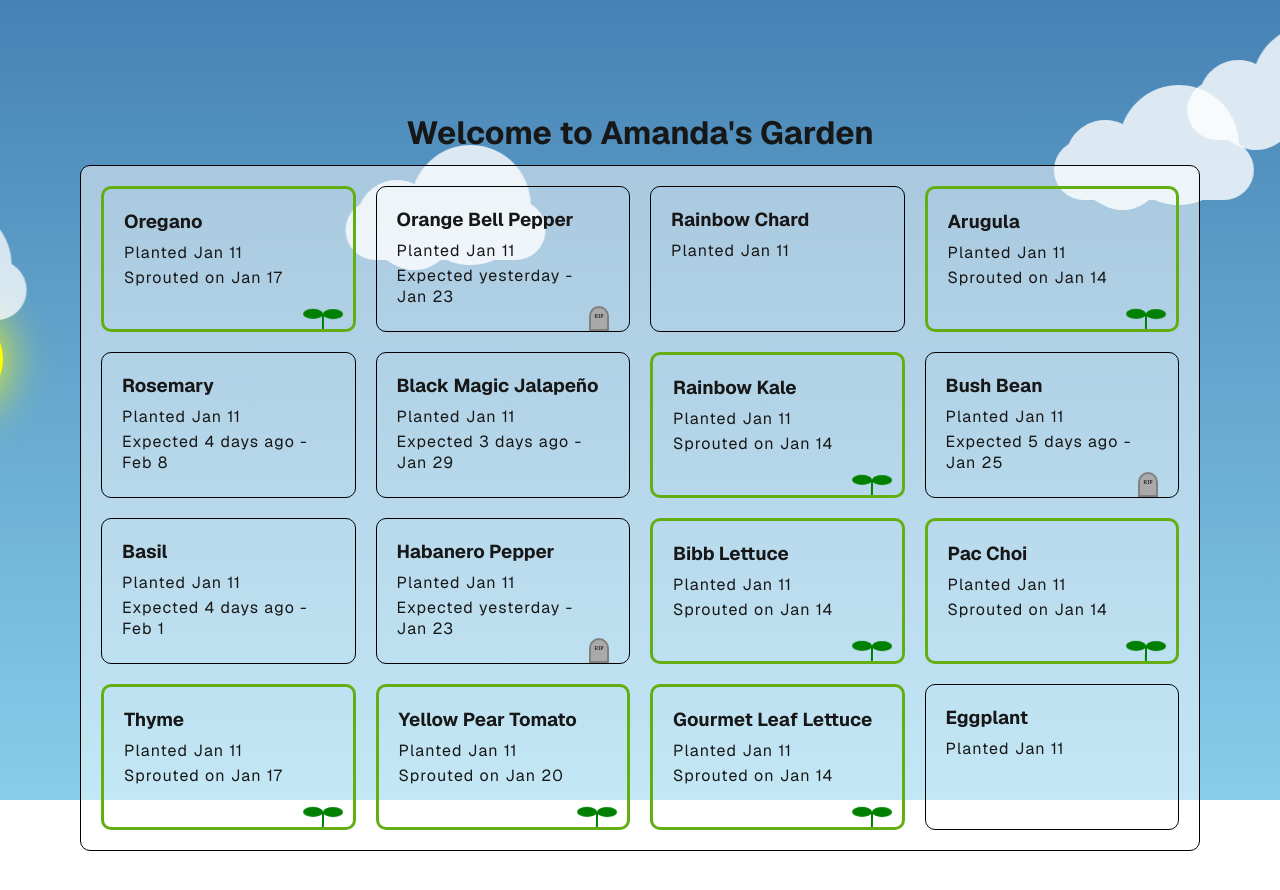
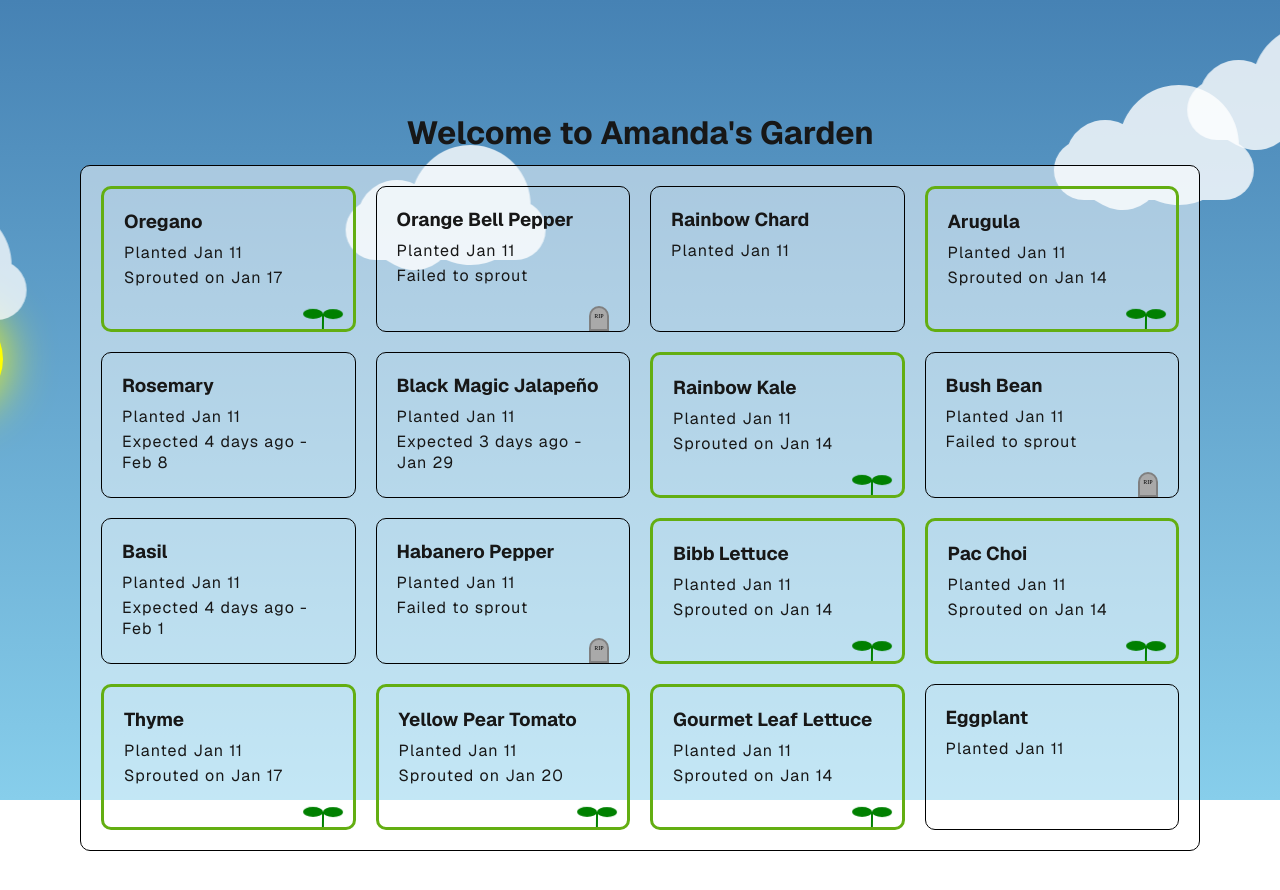
Before and after one commit to amandala/thegarden, a Next.js app: page / in a window 1280 px wide. Shown: the top 890 px of the page. Built offline with nearby package versions, Linux system fonts and the light colour scheme.

Commit message:
failed to sprout text

```diff
--- a/src/app/components/planting-tray/PlantCell.tsx
+++ b/src/app/components/planting-tray/PlantCell.tsx
@@ -30,7 +30,10 @@ export const PlantCell = ({ plant }: { plant: Plant }) => {
         <PlantedDate date={plant.datePlanted} />
         {plant.dateSprouted && <SproutedOn dateSprouted={plant.dateSprouted} />}
         {plant.germinationDates && !plant.dateSprouted && (
-          <GerminationDates germDates={plant.germinationDates} />
+          <GerminationDates
+            germDates={plant.germinationDates}
+            failedToSprout={plant.failedToSprout}
+          />
         )}
         {plant.dateSprouted ? <GrowingSeedling /> : null}
         {plant.failedToSprout ? <TombstonePokingOut /> : null}
--- a/src/app/components/shared/PlantInfoLines.tsx
+++ b/src/app/components/shared/PlantInfoLines.tsx
@@ -28,9 +28,13 @@ export const SproutedDays = ({
 
 export const GerminationDates = ({
   germDates,
+  failedToSprout,
 }: {
   germDates: GerminationTimeframeDates;
+  failedToSprout?: boolean;
 }) => {
+  if (failedToSprout) return <p>Failed to sprout</p>;
+
   const daysDiff = daysDifference(germDates.startDate);
 
   const text = (() => {
```
Also changed, not shown: src/app/components/plant-details/PlantInfoCard.tsx (+6 -1 lines).
